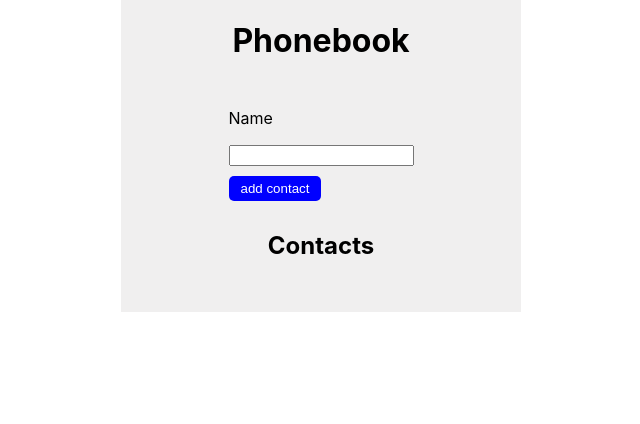
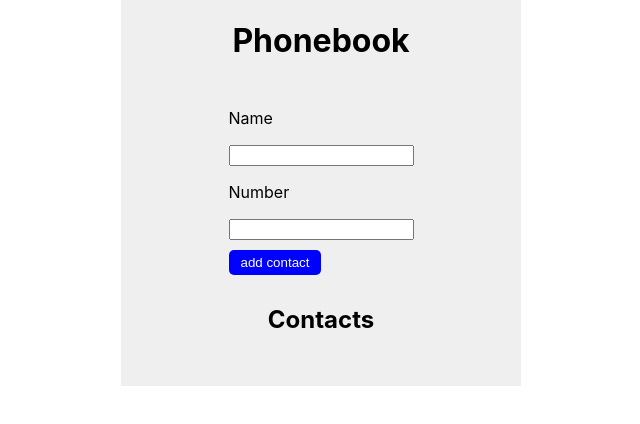
Before and after one commit to OleksandrStad/goit-react-hw-02-phonebook, a React (Create React App) app: page / in a window 1280 px wide. Shown: the top 424 px of the page, without its empty margins (319-959 px from the left). Built offline with nearby package versions, Linux system fonts and the light colour scheme.

Commit message:
add number

```diff
--- a/src/components/Form/Form.jsx
+++ b/src/components/Form/Form.jsx
@@ -5,7 +5,7 @@ import { Btn, Form } from "./Form.styled"
 export class ContactForm extends Component {
     state = {
         name: '',
-
+        number: '',
     };
 
     handleChange = e => {
@@ -18,14 +18,14 @@ export class ContactForm extends Component {
         const contact = {
             id: nanoid(),
             name: this.state.name,
-
+            number: this.state.number,
         }
 
         this.props.onSubmit(contact)
 
         this.setState({
             name: '',
-
+            number: '',
         })
     };
 
@@ -45,9 +45,19 @@ export class ContactForm extends Component {
                             onChange={this.handleChange}
                             value={this.state.name}
                         />
-
                     </label>
-
+                    <label htmlFor="">
+                        <p>Number</p>
+                        <input
+                            type="tel"
+                            name="number"
+                            pattern="\+?\d{1,4}?[-.\s]?\(?\d{1,3}?\)?[-.\s]?\d{1,4}[-.\s]?\d{1,4}[-.\s]?\d{1,9}"
+                            title="Phone number must be digits and can contain spaces, dashes, parentheses and can start with +"
+                            required
+                            onChange={this.handleChange}
+                            value={this.state.number}
+                        />
+                    </label>
                     <Btn type="submit" >add contact</Btn >
                 </Form>
             </div >
```
